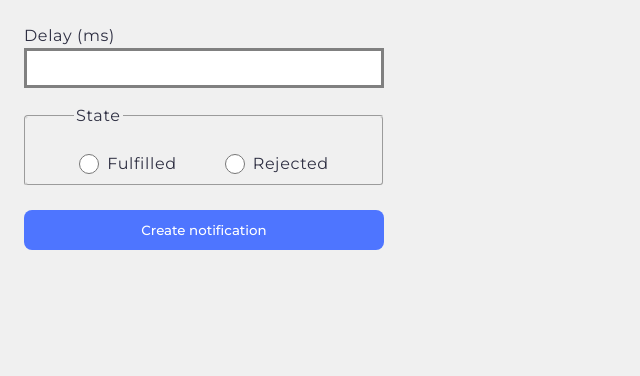
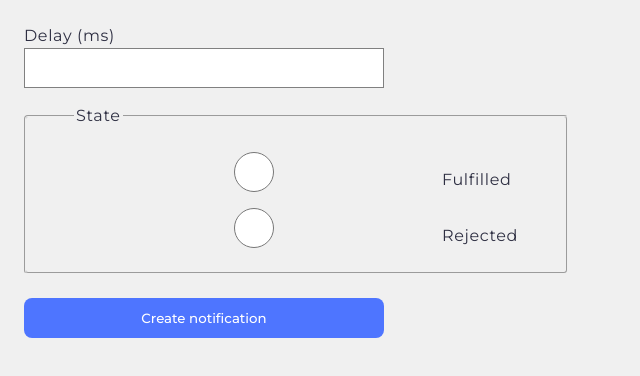
Before and after one commit to oleksandr-honchar/goit-js-hw-10, a plain HTML site: page 2-snackbar.html in a window 1280 px wide. Shown: the whole page, without its empty margins (0-640 px from the left). Drawn offline with Linux system fonts and the light colour scheme; some packages are replaced by stand-ins of ours; a script that the page names is missing.

Commit message:
Deploying to gh-pages from @ oleksandr-honchar/goit-js-hw-10@a55bc84fd3c2c3532ca961e4c5f89b6bb02bea79 🚀

```diff
--- a/2-snackbar.html
+++ b/2-snackbar.html
@@ -15,7 +15,7 @@
     <link rel="modulepreload" crossorigin href="/goit-js-hw-10/assets/modulepreload-polyfill-B5Qt9EMX.js">
     <link rel="modulepreload" crossorigin href="/goit-js-hw-10/assets/vendor-njWUcVeN.js">
     <link rel="stylesheet" crossorigin href="/goit-js-hw-10/assets/vendor-CUZofXIC.css">
-    <link rel="stylesheet" crossorigin href="/goit-js-hw-10/assets/styles-4R3GpYGB.css">
+    <link rel="stylesheet" crossorigin href="/goit-js-hw-10/assets/styles-B_vEZKL2.css">
   </head>
   <body class="snackbar-page">
     <main>
```
Also changed, not shown: 1-timer.html (+1 -1 lines), assets/styles-4R3GpYGB.css (deleted, +0 -1 lines), assets/styles-B_vEZKL2.css (added, +1 -0 lines), index.html (+1 -1 lines).
